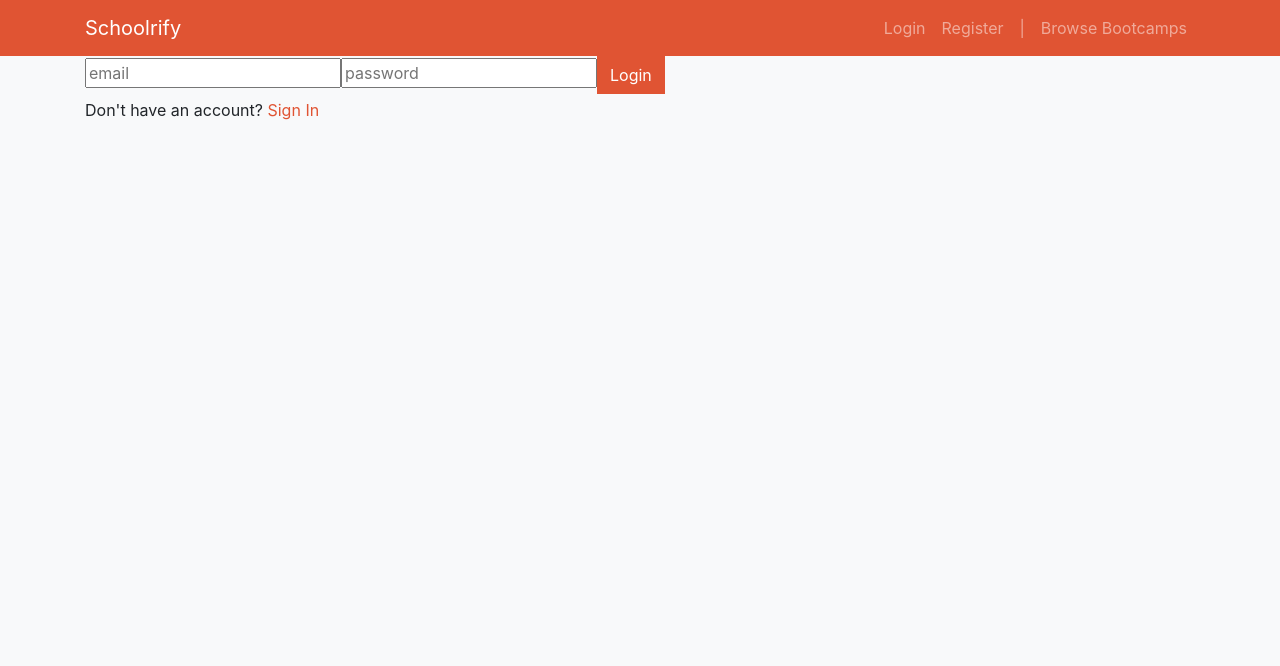
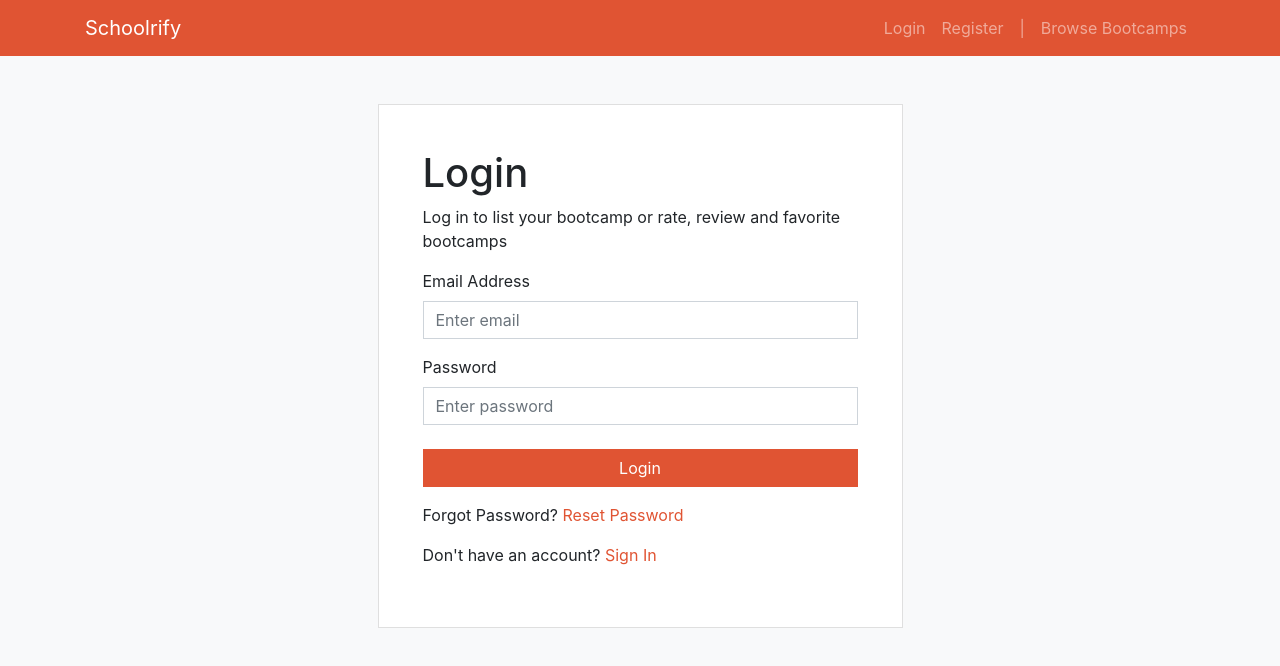
Before and after one commit to Rituraj26/SchoolReview, a React (Create React App) app in the folder client/: page /auth/login in a window 1280 px wide. Shown: the top 666 px of the page. Built offline with nearby package versions, Linux system fonts and the light colour scheme; no server answers.

Commit message:
login component design

```diff
--- a/client/src/components/auth/Login.js
+++ b/client/src/components/auth/Login.js
@@ -31,32 +31,74 @@ const Login = ({ login, isAuthenticated }) => {
 
     return (
         <Fragment>
+            <section className="form mt-5">
+                <div className="container">
+                    <div className="row">
+                        <div className="col-md-6 m-auto">
+                            <div className="card bg-white p-4 mb-4">
+                                <div className="card-body">
+                                    <h1>
+                                        <i className="fas fa-sign-in-alt"></i>{' '}
+                                        Login
+                                    </h1>
+                                    <p>
+                                        Log in to list your bootcamp or rate,
+                                        review and favorite bootcamps
+                                    </p>
                                     <form onSubmit={(e) => onSubmit(e)}>
+                                        <div className="form-group">
+                                            <label htmlFor="email">
+                                                Email Address
+                                            </label>
                                             <input
-                    type="text"
-                    placeholder="email"
+                                                type="email"
+                                                className="form-control"
+                                                placeholder="Enter email"
                                                 name="email"
                                                 value={email}
                                                 required
                                                 onChange={(e) => onChange(e)}
                                             />
+                                        </div>
+                                        <div className="form-group mb-4">
+                                            <label htmlFor="password">
+                                                Password
+                                            </label>
                                             <input
                                                 type="password"
-                    placeholder="password"
                                                 name="password"
                                                 value={password}
+                                                className="form-control"
+                                                placeholder="Enter password"
+                                                onChange={(e) => onChange(e)}
                                                 required
-                    onChange={(e) => onChange(e)}
                                             />
+                                        </div>
+                                        <div className="form-group">
                                             <input
                                                 type="submit"
-                    className="btn btn-primary"
                                                 value="Login"
+                                                className="btn btn-primary btn-block"
                                             />
+                                        </div>
                                     </form>
-            <p className="my-1">
-                Don't have an account? <Link to="/auth/register">Sign In</Link>
+                                    <p>
+                                        {' '}
+                                        Forgot Password?{' '}
+                                        <a href="reset-password.html">
+                                            Reset Password
+                                        </a>
                                     </p>
+                                    <p>
+                                        Don't have an account?{' '}
+                                        <Link to="/auth/register">Sign In</Link>
+                                    </p>
+                                </div>
+                            </div>
+                        </div>
+                    </div>
+                </div>
+            </section>
         </Fragment>
     );
 };
```
Lines whose indentation alone changed are shown as unchanged.
